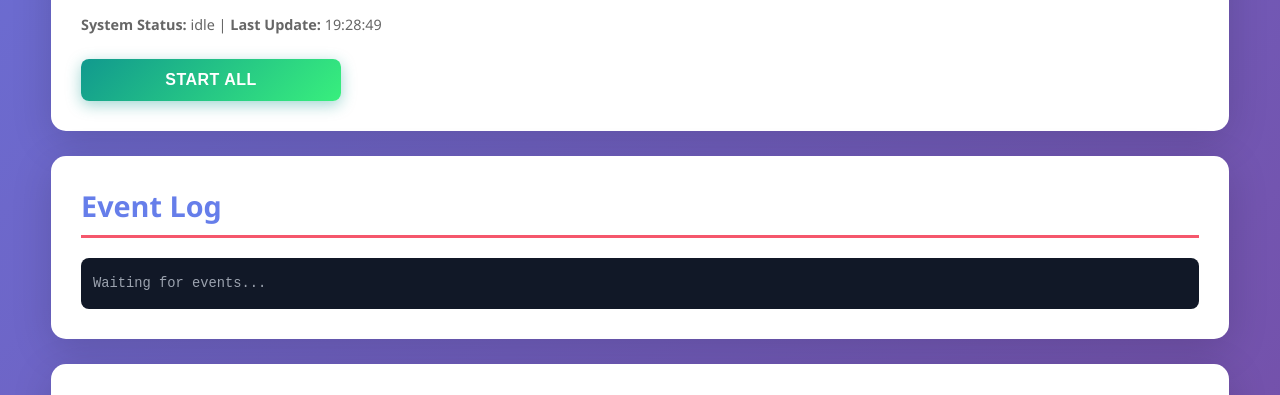
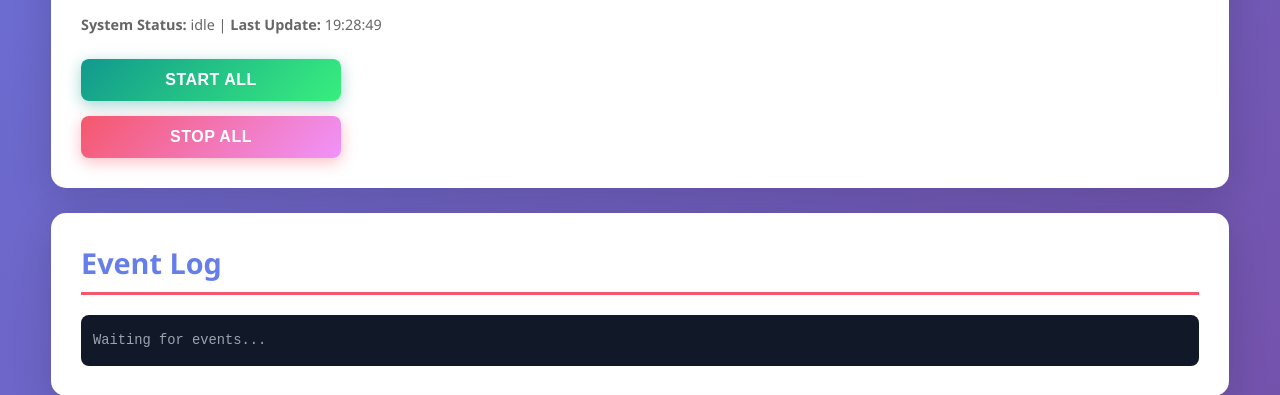
Before and after one commit to rd535/ece5725_finalproject, a Flask app: page / in a window 1280 px wide. Shown: the part 1228-1623 px from the top of the page. Run offline with Flask 3, Linux system fonts and the light colour scheme; data that the repository does not hold is empty.

Commit message:
stop all button added

```diff
--- a/app.py
+++ b/app.py
@@ -318,6 +318,19 @@ def pacer_start_all():
     log_event("All pacers started", category="pacer", pacers=started)
     return jsonify({"ok": True, "started": started})
 
+@app.route("/api/pacer/stop_all", methods=["POST"])
+@with_pacer_lock
+def pacer_stop_all():
+    stopped = []
+    for pacer_name in list(pi_state["pacers"].keys()):
+        response = pacer_stop.__wrapped__(pacer_name)
+        if isinstance(response, tuple):
+            return response
+        stopped.append(pacer_name)
+
+    log_event("All pacers stopped", category="pacer", pacers=stopped)
+    return jsonify({"ok": True, "stopped": stopped})
+
 @app.route("/submit_pacers", methods=["POST"])
 @with_pacer_lock
 def submit_pacers():
--- a/templates/pacer_v3.html
+++ b/templates/pacer_v3.html
@@ -161,6 +161,7 @@
                     </p>
                     <div class="button-group status-actions">
                         <button class="btn-success" onclick="startAllPacers()">Start All</button>
+                        <button class="btn-danger" onclick="stopAllPacers()">Stop All</button>
                     </div>
                 </div>
 
@@ -877,6 +878,27 @@
                 .catch(() => showErrorMessage("Failed to start all pacers"));
         }
 
+        function stopAllPacers() {
+            fetch("/api/pacer/stop_all", { method: "POST" })
+                .then(response => response.json())
+                .then(data => {
+                    if (!data.ok) {
+                        showErrorMessage(data.error || "Failed to stop all pacers");
+                        return;
+                    }
+
+                    (data.stopped || []).forEach(pacerName => {
+                        if (pacerState[pacerName]) {
+                            pacerState[pacerName].status = "stopped";
+                            pacerStartTimes[pacerName] = Date.now();
+                        }
+                    });
+                    updateStatusTable();
+                    showSuccessMessage("All pacers stopped!");
+                })
+                .catch(() => showErrorMessage("Failed to stop all pacers"));
+        }
+
         function updateStatusTable() {
             const statusTableBody = document.getElementById("statusTableBody");
             statusTableBody.innerHTML = "";
```
